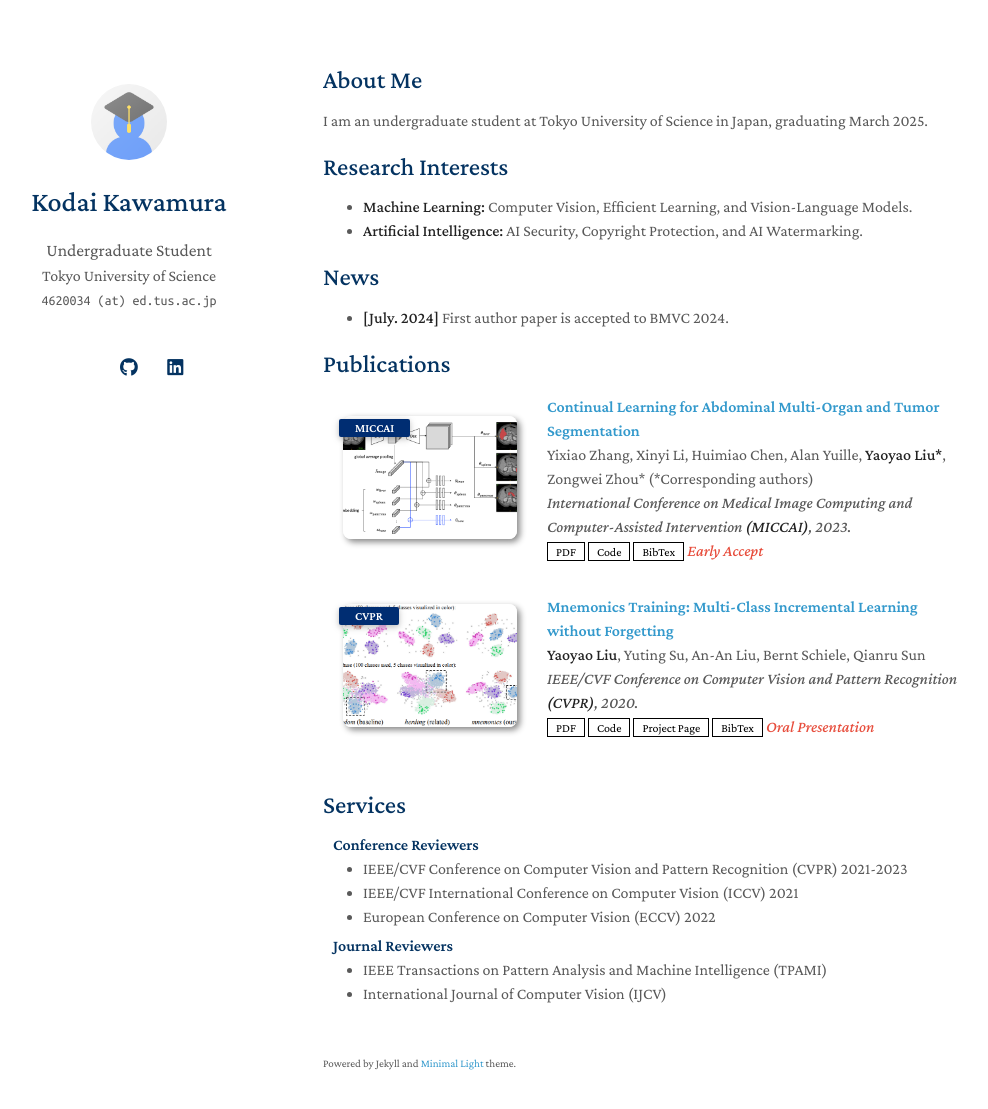
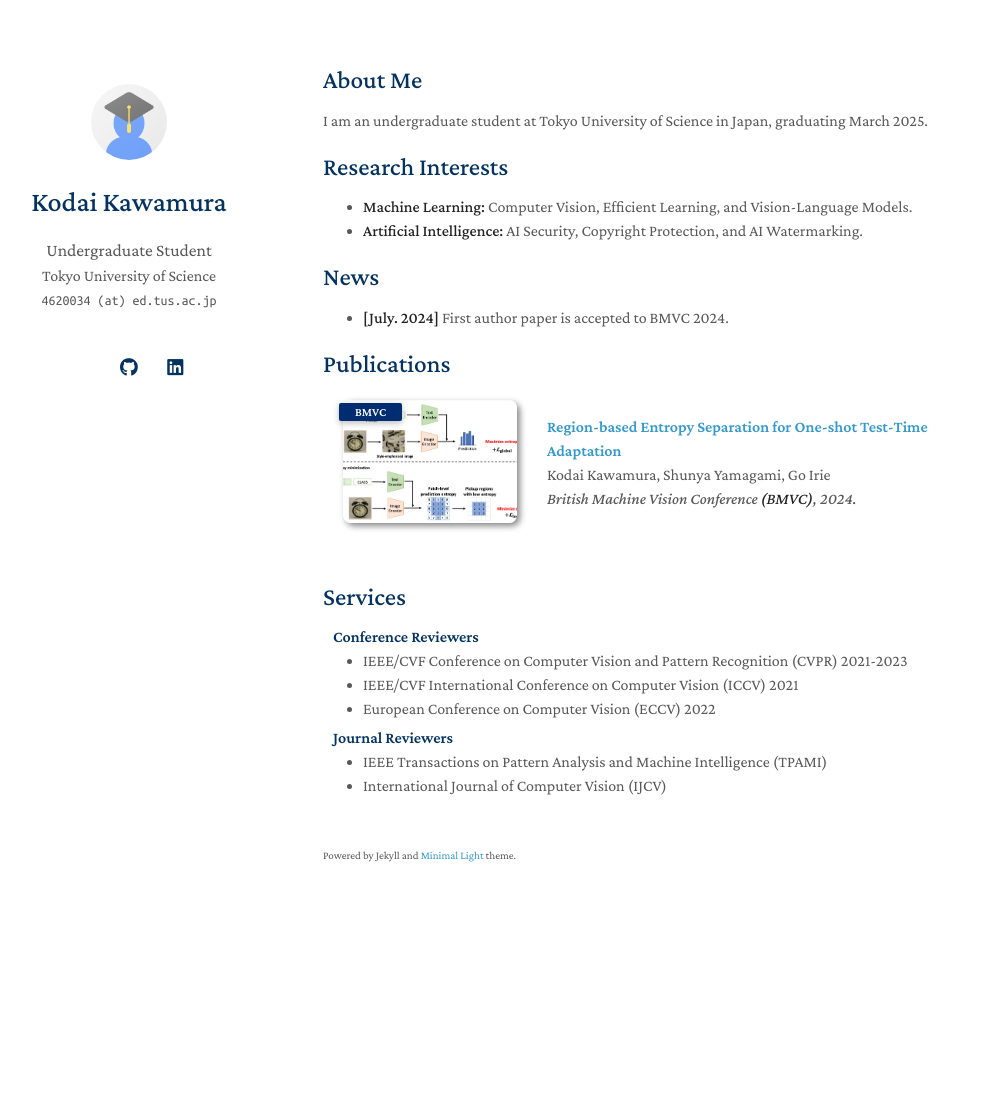
Before and after one commit to kodaikawamura/kodaikawamura, a Jekyll site: the page built from index.md, in a window 1280 px wide and 1144 px high. Shown: the top 1109 px of the window, without its empty margins (147-1135 px from the left). Built offline with Jekyll 4.4.1, drawn with Linux system fonts in a browser that asks for light colours; a style sheet for code colours, icons or effects is not loaded; our own code applies the rules of GitHub Pages for plain Markdown files.

Commit message:
Update publications.yml

```diff
--- a/_data/publications.yml
+++ b/_data/publications.yml
@@ -1,22 +1,11 @@
 main:
 
-  - title: Continual Learning for Abdominal Multi-Organ and Tumor Segmentation
-    authors: Yixiao Zhang, Xinyi Li, Huimiao Chen, Alan Yuille, <strong>Yaoyao Liu*</strong>, Zongwei Zhou* (*Corresponding authors)
-    conference_short: MICCAI
-    conference: International Conference on Medical Image Computing and Computer-Assisted Intervention <strong>(MICCAI)</strong>, 2023.
-    pdf: https://arxiv.org/pdf/2306.00988.pdf
-    code: https://github.com/MrGiovanni/ContinualLearning
-    bibtex: https://bib.yliu.me/MICCAI23.txt
-    image: ./assets/img/teaser_example_2.png
-    notes: Early Accept
-
-  - title: "Mnemonics Training: Multi-Class Incremental Learning without Forgetting"
-    authors: <strong>Yaoyao Liu</strong>, Yuting Su, An-An Liu, Bernt Schiele, Qianru Sun
-    conference_short: CVPR
-    conference: IEEE/CVF Conference on Computer Vision and Pattern Recognition <strong>(CVPR)</strong>, 2020.
-    pdf: https://arxiv.org/pdf/2002.10211.pdf
-    code: https://github.com/yaoyao-liu/class-incremental-learning/tree/main/mnemonics-training
-    page: https://class-il.mpi-inf.mpg.de/mnemonics/
-    bibtex: https://class-il.mpi-inf.mpg.de/mnemonics/
-    notes: Oral Presentation
-    image: ./assets/img/teaser_example.png
+  - title: Region-based Entropy Separation for One-shot Test-Time Adaptation
+    authors: Kodai Kawamura, Shunya Yamagami, Go Irie
+    conference_short: BMVC
+    conference: British Machine Vision Conference <strong>(BMVC)</strong>, 2024.
+    #pdf: https://arxiv.org/pdf/2306.00988.pdf
+    #code: https://github.com/MrGiovanni/ContinualLearning
+    #bibtex: https://bib.yliu.me/MICCAI23.txt
+    image: ./assets/img/BMVC2024.png
+    #notes: Early Accept
```
